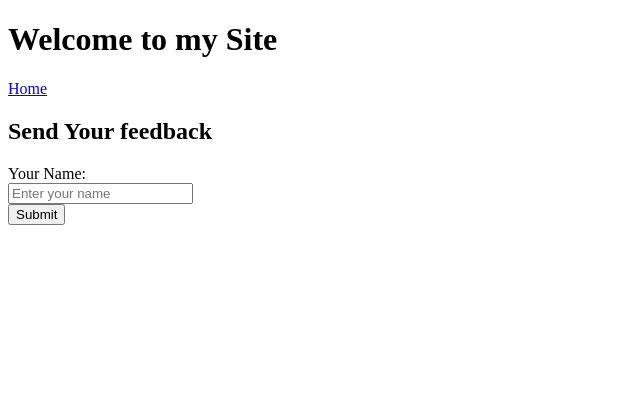
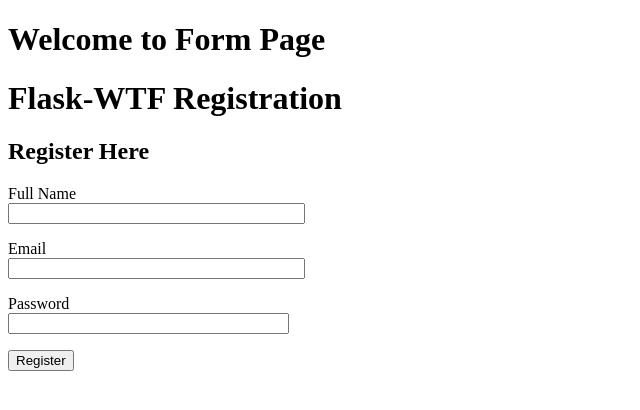
Before and after one commit to archi-singhal2023/Handling-with-Flask, a Flask app: page / in a window 1280 px wide. Shown: the top 410 px of the page, without its empty margins (0-640 px from the left). Run offline with Flask 3, Linux system fonts and the light colour scheme.

Commit message:
Learnt wtforms and csrf

```diff
--- a/app.py
+++ b/app.py
@@ -1,21 +1,19 @@
 from flask import Flask, render_template, request, redirect, url_for, flash
+from forms import RegistrationForm
 
 app = Flask(__name__)
 app.secret_key = "my-secret-key"
 
+@app.route("/", methods=["GET", "POST"])
+def register():
+    form = RegistrationForm()
+    if form.validate_on_submit():
+        name = form.name.data
+        email = form.email.data
+        flash(f"welcome {name}, Registered Succcessfully!", "success")
+        return redirect(url_for("success"))
+    return render_template("register.html", form=form)
 
-@app.route("/", methods=["GET", "POST"])
-def form():
-    if request.method == "POST":
-        name = request.form.get("username")
-        if not name:
-            flash("Name cannot be empty")
-            return redirect(url_for("form"))
-        flash(f"Thanks {name}, your feedback was saved.")
-        return render_template("thankyou.html", name=name)
-    return render_template("form.html")
-
-
-@app.route("/thankyou")
-def thankyou():
-    return render_template("thankyou.html")
+@app.route("/success")
+def success():
+    return render_template("success.html")
--- /dev/null
+++ b/forms.py
@@ -0,0 +1,9 @@
+from flask_wtf import FlaskForm
+from wtforms import StringField, PasswordField, SubmitField
+from wtforms.validators import Length, Email, DataRequired
+
+class RegistrationForm(FlaskForm):
+    name = StringField("Full Name", validators=[DataRequired()])
+    email = StringField("Email", validators = [DataRequired(), Email()])
+    password = PasswordField("Password", validators=[DataRequired(), Length(min=8)])
+    submit = SubmitField("Register")
--- a/templates/base.html
+++ b/templates/base.html
@@ -1,22 +1,17 @@
 <!doctype html>
 <html lang="en">
   <head>
-    <title>{% block title %} My Site {% endblock %}</title>
+    <title>{% block title %} Flask-WTF Form {% endblock %}</title>
   </head>
   <body>
     <header>
-      <h1>Welcome to my Site</h1>
-      <nav>
-        <a href="/">Home</a>
-      </nav>
+      <h1>Welcome to Form Page</h1>
     </header>
+    <h1>Flask-WTF Registration</h1>
 
-    {% with messages = get_flashed_messages() %} {% if messages %}
-    <ul style="color: orange">
-      {% for msg in messages %}
-      <li>{{ msg }}</li>
-      {% endfor %}
-    </ul>
-    {% endif %} {% endwith %} {% block content %}{% endblock %}
+    {% with messages = get_flashed_messages(with_categories=True) %} {% if
+    messages %} {% for category, msg in messages %}
+    <p style="color: green">{{msg}}</p>
+    {%endfor%} {% endif %} {% endwith %} {% block content %}{% endblock %}
   </body>
 </html>
--- a/templates/form.html
+++ /dev/null
@@ -1,13 +0,0 @@
-{% extends "base.html" %}
-
-{% block title %}Form Page{% endblock %}
-
-{% block content %}
-  <h2>Send Your feedback</h2>
-
-  <form method="POST" action="/">
-    <label>Your Name:</label><br />
-    <input type="text" name="username" placeholder="Enter your name" /><br />
-    <input type="submit" value="Submit" />
-  </form>
-{% endblock %}
--- /dev/null
+++ b/templates/register.html
@@ -0,0 +1,34 @@
+{% extends "base.html" %} {% block title %}Registration Page{% endblock %} {%
+block content %}
+<h2>Register Here</h2>
+
+<form method="POST" action="/">
+  {{form.hidden_tag()}}
+
+  <p>
+    {{form.name.label}}<br />
+    {{form.name(size=34)}}<br />
+    {% for error in form.name.errors %}
+    <span style="color: red">{{error}}</span>
+    {%endfor%}
+  </p>
+
+  <p>
+    {{form.email.label}}<br />
+    {{form.email(size=34)}}<br />
+    {% for error in form.email.errors %}
+    <span style="color: red">{{error}}</span>
+    {%endfor%}
+  </p>
+
+  <p>
+    {{form.password.label}}<br />
+    {{form.password(size=32)}}<br />
+    {% for error in form.password.errors %}
+    <span style="color: red">{{error}}</span>
+    {%endfor%}
+  </p>
+
+  <p>{{ form.submit() }}</p>
+</form>
+{% endblock %}
--- /dev/null
+++ b/templates/success.html
@@ -0,0 +1,6 @@
+{% extends "base.html" %} {% block title %}Success{% endblock %}
+<p>.</p>
+{% block content %}
+<h2>Thank You for Registring</h2>
+
+{% endblock %} f
--- a/templates/thankyou.html
+++ /dev/null
@@ -1,6 +0,0 @@
-{% extends "base.html" %} {% block title %}Thank You{% endblock %}
-<p>.</p>
-{% block content %}
-<h2>Thank You Page</h2>
-<p>We appreciate your feedback!</p>
-{% endblock %}
```
